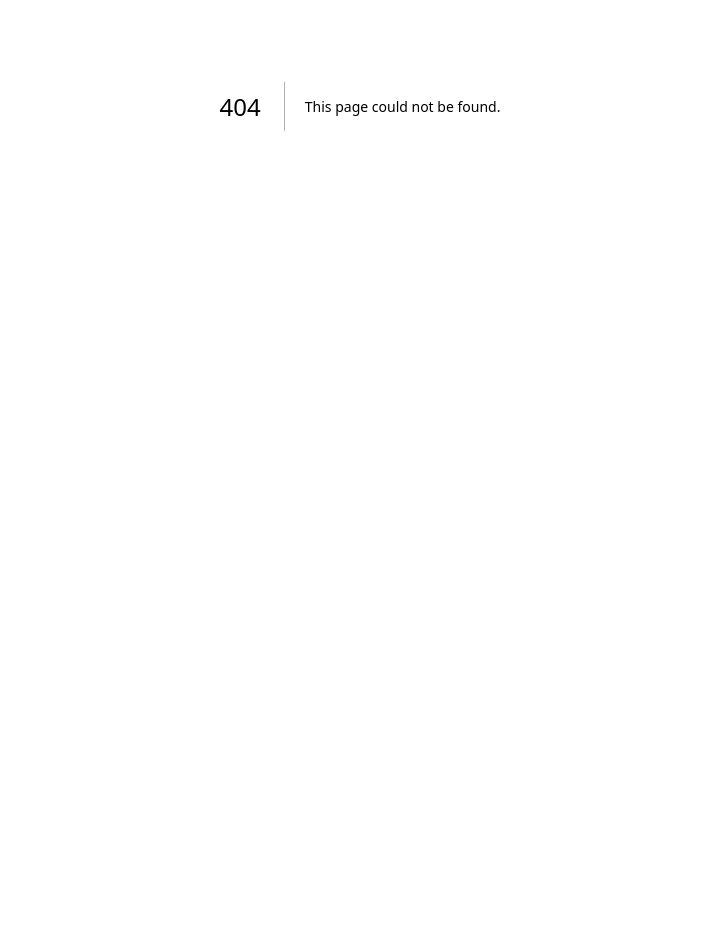
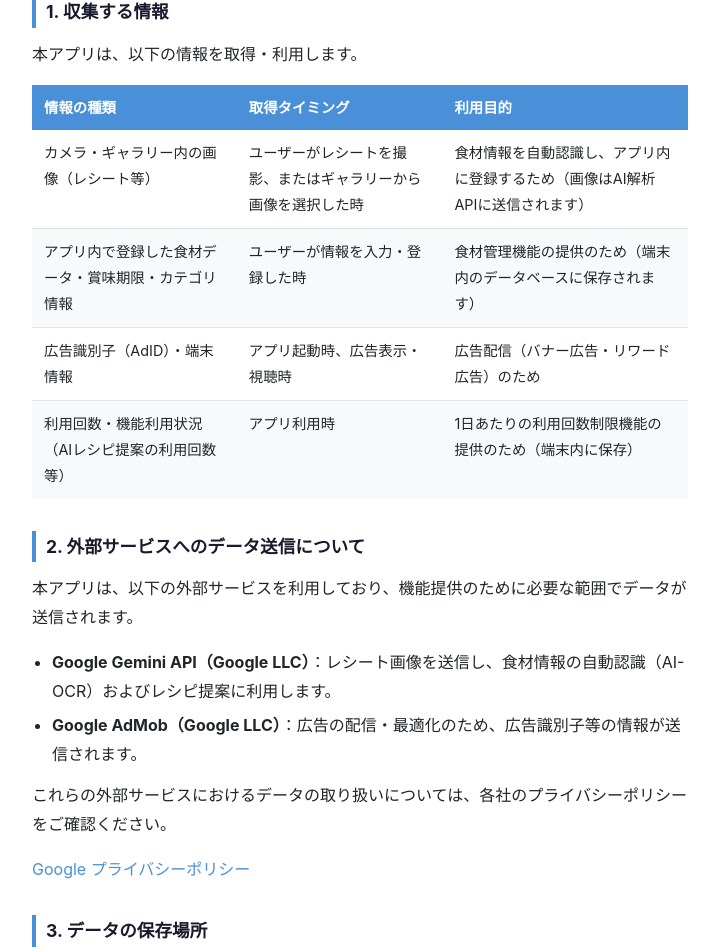
Before and after one commit to umincyu99-prog/Foresight, a Next.js app: page /privacy-policy/fridge-manager in a window 1280 px wide. Before the commit this address had no page. Shown: the part 294-1246 px from the top of the page, without its empty margins (280-999 px from the left). Before the commit the page ends 800 px from the top, so only its background shows below. Built offline with nearby package versions, Linux system fonts and the light colour scheme.

Commit message:
add: privacy policy page for fridge manager app (Next.js route)

```diff
--- /dev/null
+++ b/src/app/privacy-policy/fridge-manager/page.tsx
@@ -0,0 +1,94 @@
+export default function FridgeManagerPrivacyPolicy() {
+  return (
+    <>
+      <style>{`
+        *, *::before, *::after { box-sizing: border-box; margin: 0; padding: 0; }
+        body {
+          font-family: -apple-system, BlinkMacSystemFont, "Segoe UI", "Hiragino Sans", "Noto Sans JP", sans-serif;
+          background: #f8f9fa; color: #212529; line-height: 1.8; padding: 24px 16px 64px;
+        }
+        .container { max-width: 720px; margin: 0 auto; background: #fff; border-radius: 12px; padding: 40px 32px; box-shadow: 0 2px 12px rgba(0,0,0,.08); }
+        h1 { font-size: 1.5rem; font-weight: 700; color: #1a1a2e; margin-bottom: 8px; }
+        .updated { font-size: .85rem; color: #6c757d; margin-bottom: 32px; }
+        p { margin-bottom: 1em; }
+        h2 { font-size: 1.1rem; font-weight: 700; color: #1a1a2e; margin: 32px 0 12px; padding-left: 10px; border-left: 4px solid #4a90d9; }
+        table { width: 100%; border-collapse: collapse; margin: 12px 0 20px; font-size: .9rem; }
+        th { background: #4a90d9; color: #fff; padding: 10px 12px; text-align: left; }
+        td { padding: 10px 12px; border-bottom: 1px solid #dee2e6; vertical-align: top; }
+        tr:last-child td { border-bottom: none; }
+        tr:nth-child(even) td { background: #f8f9fa; }
+        a { color: #4a90d9; text-decoration: none; }
+        a:hover { text-decoration: underline; }
+        ul { margin: 8px 0 12px 20px; }
+        li { margin-bottom: 6px; }
+        .contact { background: #f0f7ff; border-radius: 8px; padding: 16px 20px; margin-top: 8px; }
+      `}</style>
+      <div className="container">
+        <h1>プライバシーポリシー</h1>
+        <p className="updated">最終更新日：2026年7月2日</p>
+
+        <p>ポンコツスタジオ（以下「当方」）は、アプリケーション「うちのポンコツAIちゃん」（以下「本アプリ」）における、ユーザーの個人情報及び利用データの取り扱いについて、以下のとおりプライバシーポリシー（以下「本ポリシー」）を定めます。</p>
+
+        <h2>1. 収集する情報</h2>
+        <p>本アプリは、以下の情報を取得・利用します。</p>
+        <table>
+          <thead>
+            <tr><th>情報の種類</th><th>取得タイミング</th><th>利用目的</th></tr>
+          </thead>
+          <tbody>
+            <tr>
+              <td>カメラ・ギャラリー内の画像（レシート等）</td>
+              <td>ユーザーがレシートを撮影、またはギャラリーから画像を選択した時</td>
+              <td>食材情報を自動認識し、アプリ内に登録するため（画像はAI解析APIに送信されます）</td>
+            </tr>
+            <tr>
+              <td>アプリ内で登録した食材データ・賞味期限・カテゴリ情報</td>
+              <td>ユーザーが情報を入力・登録した時</td>
+              <td>食材管理機能の提供のため（端末内のデータベースに保存されます）</td>
+            </tr>
+            <tr>
+              <td>広告識別子（AdID）・端末情報</td>
+              <td>アプリ起動時、広告表示・視聴時</td>
+              <td>広告配信（バナー広告・リワード広告）のため</td>
+            </tr>
+            <tr>
+              <td>利用回数・機能利用状況（AIレシピ提案の利用回数等）</td>
+              <td>アプリ利用時</td>
+              <td>1日あたりの利用回数制限機能の提供のため（端末内に保存）</td>
+            </tr>
+          </tbody>
+        </table>
+
+        <h2>2. 外部サービスへのデータ送信について</h2>
+        <p>本アプリは、以下の外部サービスを利用しており、機能提供のために必要な範囲でデータが送信されます。</p>
+        <ul>
+          <li><strong>Google Gemini API（Google LLC）</strong>：レシート画像を送信し、食材情報の自動認識（AI-OCR）およびレシピ提案に利用します。</li>
+          <li><strong>Google AdMob（Google LLC）</strong>：広告の配信・最適化のため、広告識別子等の情報が送信されます。</li>
+        </ul>
+        <p>これらの外部サービスにおけるデータの取り扱いについては、各社のプライバシーポリシーをご確認ください。</p>
+        <p><a href="https://policies.google.com/privacy" target="_blank" rel="noopener noreferrer">Google プライバシーポリシー</a></p>
+
+        <h2>3. データの保存場所</h2>
+        <p>登録された食材データ等は、ユーザーの端末内（ローカルデータベース）にのみ保存され、当方のサーバーには保存されません。アプリをアンインストールした場合、これらのデータは削除されます。</p>
+
+        <h2>4. 第三者提供について</h2>
+        <p>当方は、法令に基づく場合を除き、取得した情報を本人の同意なく第三者に提供することはありません。ただし、上記「2. 外部サービスへのデータ送信について」に記載のサービス提供事業者への送信は、機能提供上必要な範囲で行われます。</p>
+
+        <h2>5. 広告について</h2>
+        <p>本アプリはGoogle AdMobによる広告配信を行っています。広告配信にあたり、広告識別子等の情報が利用される場合があります。広告のパーソナライズ設定は、端末のOS設定（Android：設定＞Google＞広告）から変更できます。</p>
+
+        <h2>6. 未成年の利用について</h2>
+        <p>本アプリは特定の年齢層を対象としたものではありませんが、13歳未満のお子様がご利用になる場合は、保護者の方の同意・管理のもとでご利用ください。</p>
+
+        <h2>7. お問い合わせ先</h2>
+        <div className="contact">
+          <p><strong>ポンコツスタジオ</strong></p>
+          <p>Eメール：<a href="mailto:umincyu99@gmail.com">umincyu99@gmail.com</a></p>
+        </div>
+
+        <h2>8. 本ポリシーの変更について</h2>
+        <p>当方は、必要に応じて本ポリシーの内容を変更することがあります。変更後のプライバシーポリシーは、本ページに掲載された時点から効力を生じるものとします。</p>
+      </div>
+    </>
+  );
+}
```
